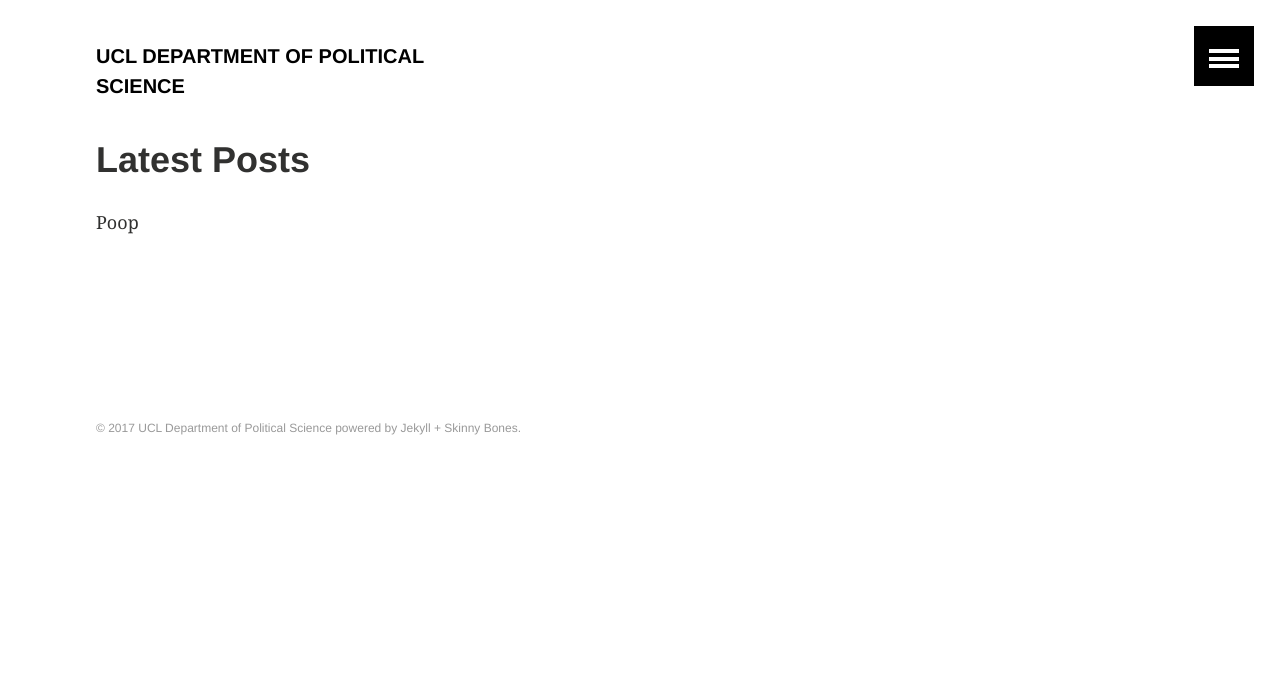
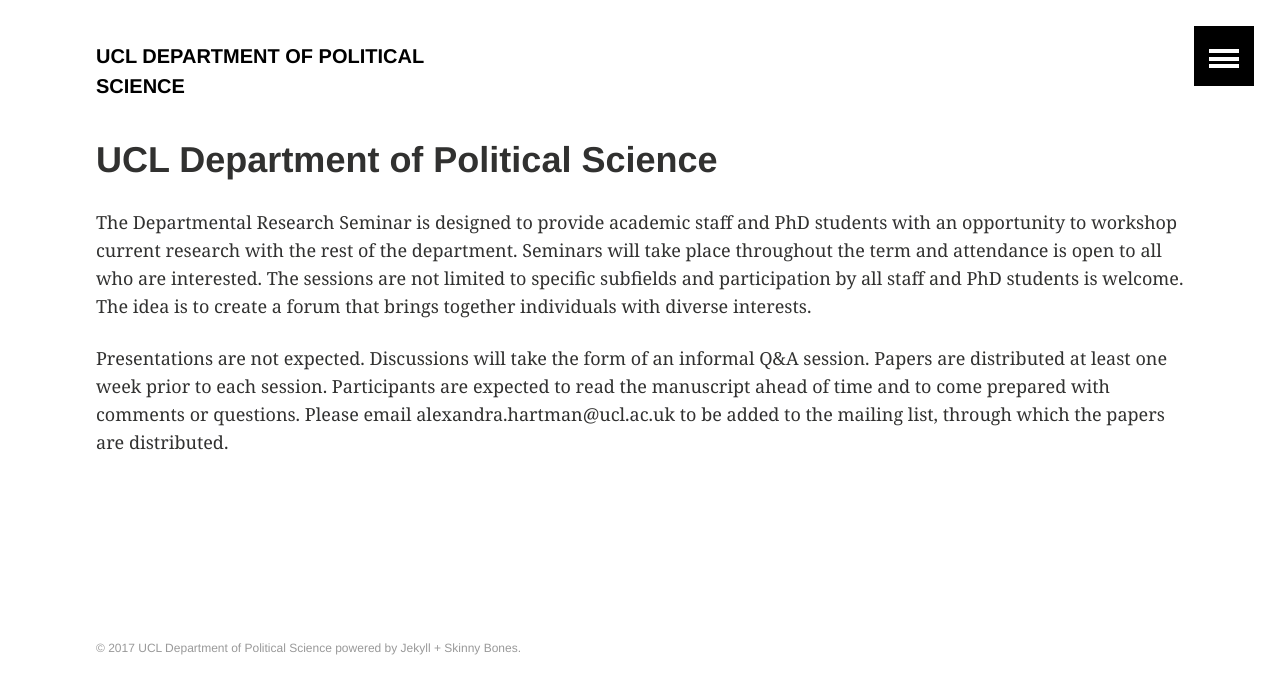
Before and after one commit to phischroeder/drs_page, a Jekyll site: the page built from index.md, in a window 1280 px wide. Shown: the top 694 px of the page. Built offline with Jekyll 4.4.1, drawn with Linux system fonts in a browser that asks for light colours.

Commit message:
Update index.md

```diff
--- a/index.md
+++ b/index.md
@@ -1,7 +1,7 @@
 ---
 layout: archive
 permalink: /
-title: "Latest Posts"
+title: "UCL Department of Political Science"
 ---
 
 <div class="tiles">
@@ -10,4 +10,6 @@
 {% endfor %}
 </div><!-- /.tiles -->
 
-Poop
+The Departmental Research Seminar is designed to provide academic staff and PhD students with an opportunity to workshop current research with the rest of the department. Seminars will take place throughout the term and attendance is open to all who are interested. The sessions are not limited to specific subfields and participation by all staff and PhD students is welcome. The idea is to create a forum that brings together individuals with diverse interests.
+
+Presentations are not expected. Discussions will take the form of an informal Q&A session. Papers are distributed at least one week prior to each session. Participants are expected to read the manuscript ahead of time and to come prepared with comments or questions. Please email alexandra.hartman@ucl.ac.uk to be added to the mailing list, through which the papers are distributed.
```
